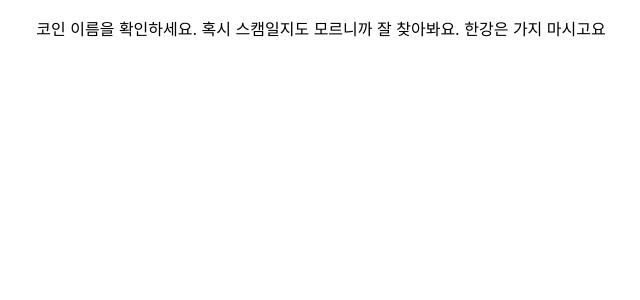
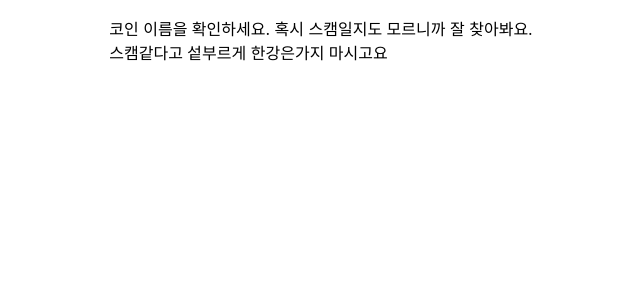
Before and after one commit to crazy4u2/coinStatus, a React (Create React App) app: page /details/1 in a window 1280 px wide. Shown: the top 300 px of the page, without its empty margins (319-959 px from the left). Built offline with nearby package versions, Linux system fonts and the light colour scheme; no server answers.

Commit message:
코인 설명이 없을 경우 처리

```diff
--- a/src/Details.js
+++ b/src/Details.js
@@ -221,6 +221,8 @@ const Details = ({ match }) => {
               </div>
             </div>
           </div>
+          {coinInfo.description && (
+            <>
               <div className="btm-box">
                 <button onClick={() => setShowDesc(!showDesc)}>
                   설명{showDesc ? "닫기" : "보기"}
@@ -232,12 +234,15 @@ const Details = ({ match }) => {
                   dangerouslySetInnerHTML={{ __html: coinInfo.description }}
                 ></div>
               )}
+            </>
+          )}
         </WrapBox>
       ) : (
         <WrongWrap>
           <p>
-            코인 이름을 확인하세요. 혹시 스캠일지도 모르니까 잘 찾아봐요. 한강은
-            가지 마시고요
+            코인 이름을 확인하세요. 혹시 스캠일지도 모르니까 잘 찾아봐요.
+            <br />
+            스캠같다고 섵부르게 한강은가지 마시고요
           </p>
         </WrongWrap>
       )}
```
Lines whose indentation alone changed are shown as unchanged.
